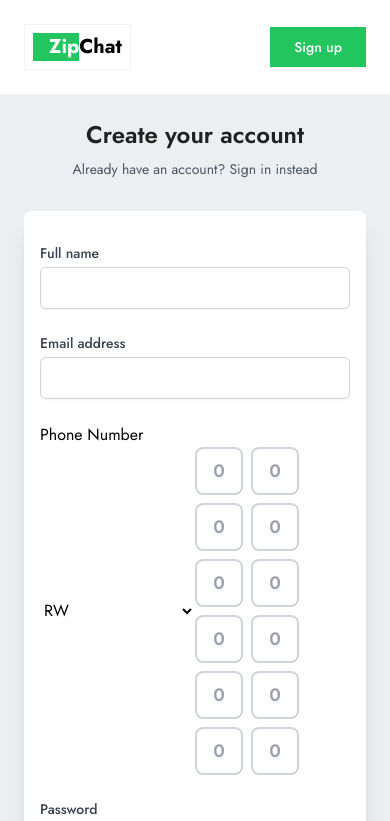
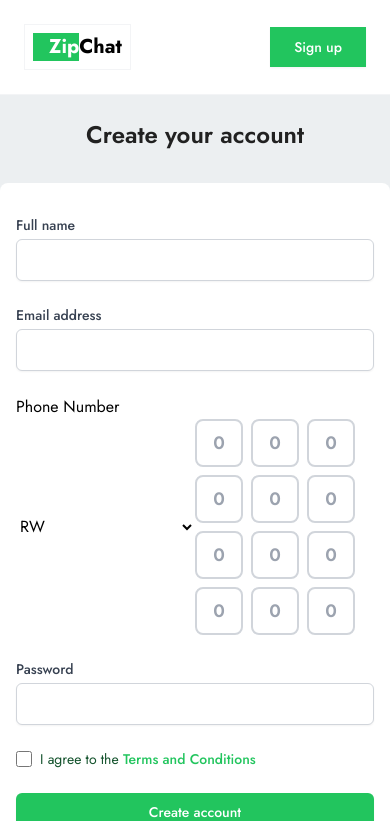
Before and after one commit to KeyyPress/pamoja-chat, a React (Vite) app in the folder apps/web/: page /auth/register in a window 390 px wide. Shown: the top 821 px of the page. Built offline with nearby package versions, Linux system fonts and the light colour scheme; the HTML template or start-up script is replaced by a standard one.

Commit message:
feat: update UI && responsiveness

```diff
--- a/apps/web/src/components/AuthLayout.tsx
+++ b/apps/web/src/components/AuthLayout.tsx
@@ -4,25 +4,21 @@ import Navbar from "./shared/Navbar";
 interface AuthLayoutProps {
   children: ReactNode;
   title: string;
-  subtitle?: string;
 }
 
-export const AuthLayout = ({ children, title, subtitle }: AuthLayoutProps) => {
+export const AuthLayout = ({ children, title }: AuthLayoutProps) => {
   return (
     <>
       <Navbar showSections={false} />
 
-      <div className="min-h-screen bg-[var(--color-background)] flex flex-col justify-center px-6 lg:px-8 ">
+      <div className="min-h-screen bg-[var(--color-background)] flex flex-col justify-center md:px-6 lg:px-8 -pt-20">
         <div className="sm:mx-auto sm:w-full sm:max-w-md ">
           <h2 className="mt-6 text-center text-2xl font-semibold text-[var(--color-text)]">
             {title}
           </h2>
-          {subtitle && (
-            <p className="mt-2 text-center text-sm text-gray-600">{subtitle}</p>
-          )}
         </div>
 
-        <div className="mt-8 sm:mx-auto sm:w-full sm:max-w-2xl">
+        <div className="mt-8 mx-auto w-screen md:max-w-2xl ">
           <div className="bg-white py-8 px-4 shadow-xl rounded-lg sm:px-10">
             {children}
           </div>
```
